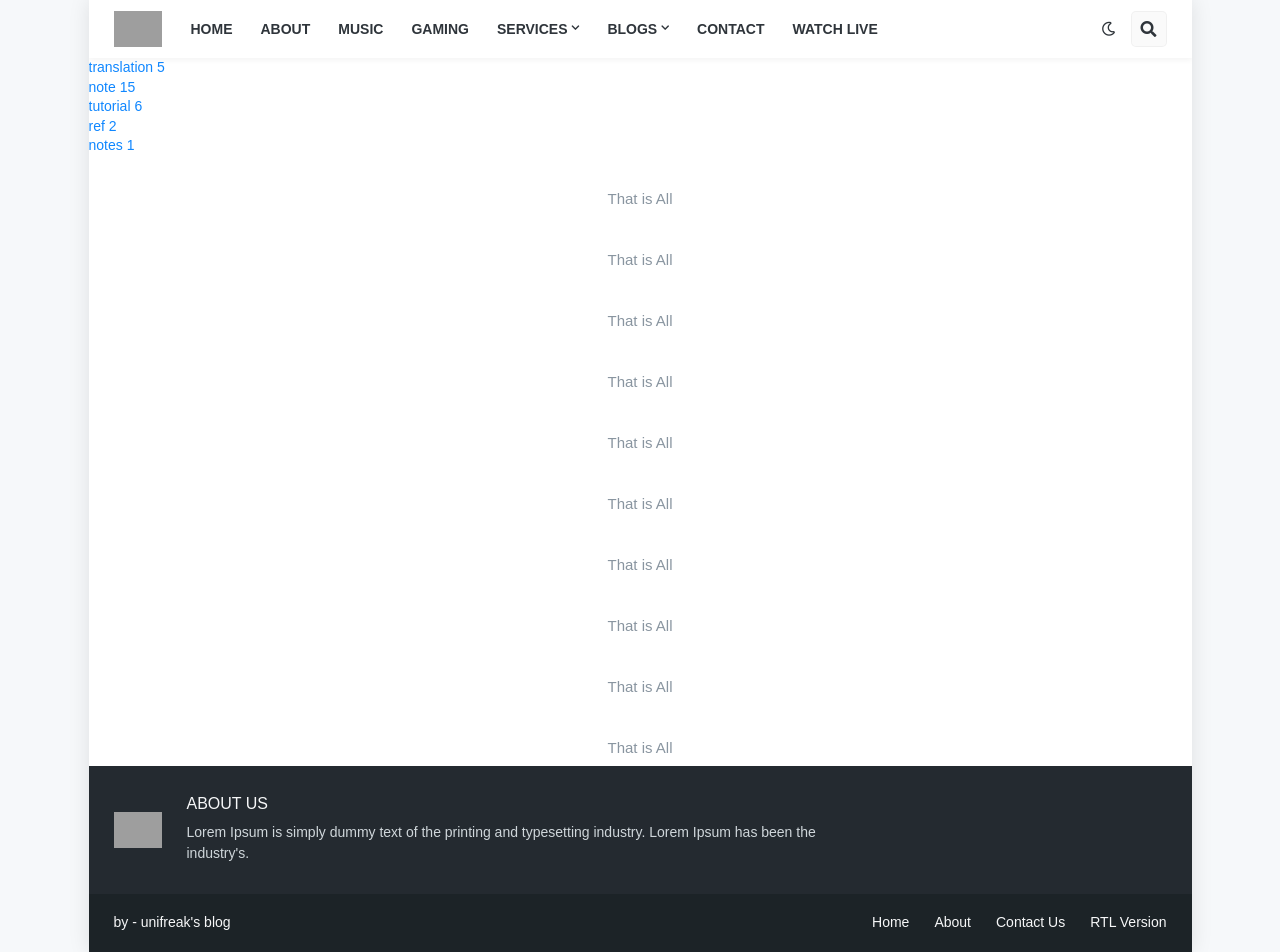
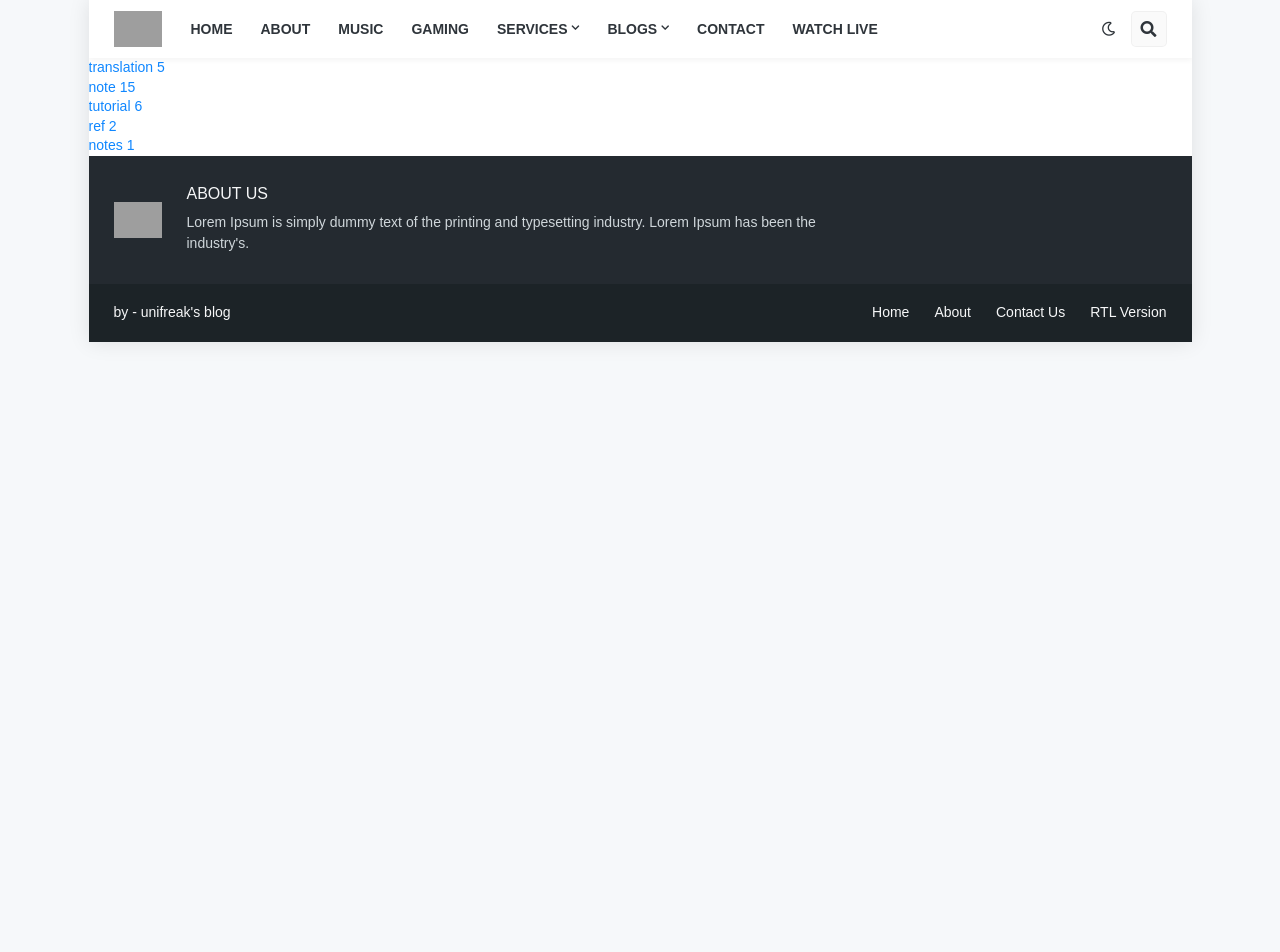
Before and after one commit to postca/postca.github.io, a Jekyll site: the page built from category/index.html, in a window 1280 px wide. Built offline with Jekyll 4.4.1, drawn with Linux system fonts in a browser that asks for light colours; after the commit the page ends 900 px from its top, so only the background shows below that; some of the changed lines change nothing that is shown; grey boxes are pictures that could not be loaded.

Commit message:
Update post_list.html

```diff
--- a/_includes/post_list.html
+++ b/_includes/post_list.html
@@ -1,9 +1,12 @@
-<div class="blog-posts hfeed index-post-wrap" id="post-list">
+{% if paginator %}
+    <div class="blog-posts hfeed index-post-wrap" id="post-list">
         {% for post in paginator.posts %}
             {% include post_list_item.html %}
         {% endfor %}
     </div>
+{% endif %}
 
+{% if paginator %}
 <div class='blog-pager' id='blog-pager'>
   {% if paginator.next_page %}
     <a class='blog-pager-older-link btn load-more' href='{{ paginator.next_page_path | relative_url }}' id='supermag-pro-load-more-link'>
@@ -15,3 +18,4 @@
     <span class='no-more btn load-more show'>That is All</span>
   {% endif %}
 </div>
+{% endif %}
```
